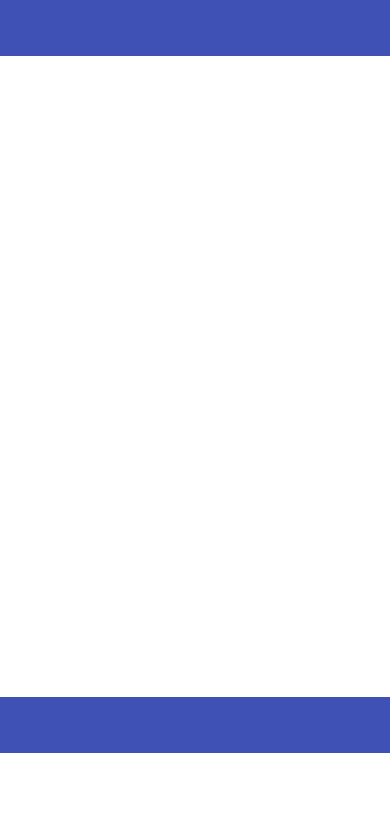
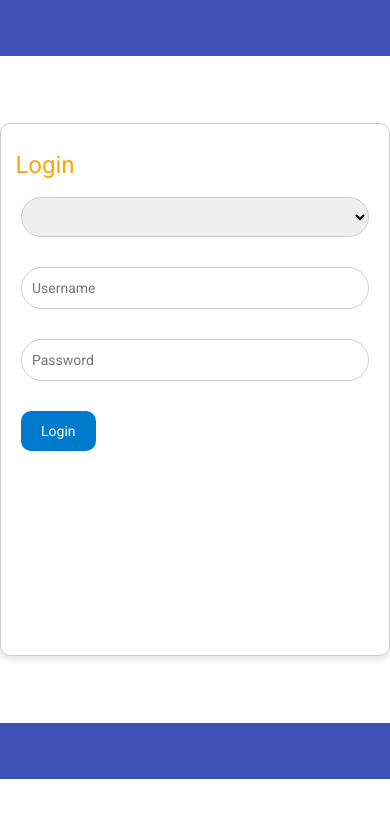
Before and after one commit to PrernaSharma16/tms-system-new, an Angular app in the folder frontend/: page / in a window 390 px wide. Shown: the top 818 px of the page. Built offline with nearby package versions, Linux system fonts and the light colour scheme.

Commit message:
2/11/2023-Yash

```diff
--- a/frontend/src/app/app.module.ts
+++ b/frontend/src/app/app.module.ts
@@ -21,6 +21,8 @@ import { ReactiveFormsModule } from '@angular/forms';
 import { SampleComponent } from './sample/sample.component';
 import { MatButtonModule } from '@angular/material/button';
 import { ErrorPageComponent } from './error-page/error-page.component';
+import { BreakpointObserver, Breakpoints } from '@angular/cdk/layout';
+
 
 @NgModule({
   declarations: [
--- a/frontend/src/app/login-body/login-body.component.css
+++ b/frontend/src/app/login-body/login-body.component.css
@@ -1,11 +1,37 @@
+/* Default styles with responsiveness for the login container */
 .login-container {
   display: flex;
   justify-content: center;
   align-items: center;
-  height: 76vh;
+  height: 79vh;
   position: relative;
 }
 
+/* Media query for screens smaller than 992px (lg) */
+@media (max-width: 991px) {
+  .login-container {
+    width: 100%;
+    margin: 0;
+  }
+}
+
+/* Media query for screens smaller than 768px (md) */
+@media (max-width: 767px) {
+  .login-container {
+    width: 100%;
+    margin: 0;
+  }
+}
+
+/* Media query for screens smaller than 576px (sm) */
+@media (max-width: 575px) {
+  .login-container {
+    width: 100%;
+    margin: 0;
+  }
+}
+
+/* Default styles for the login card */
 .login-card {
   background-color: white;
   border: 1px solid #ccc;
@@ -13,21 +39,57 @@
   padding: 20px;
   box-shadow: 0 4px 6px rgba(0, 0, 0, 0.1);
   width: 410px;
+  height: 80%;
   margin-top: -50px;
   margin-left: 900px;
-  height:80%;
 }
 
+/* Media query for screens smaller than 992px (lg) */
+@media (max-width: 991px) {
+  .login-card {
+    width: 100%;
+    margin: 0;
+  }
+}
+
+/* Media query for screens smaller than 768px (md) */
+@media (max-width: 767px) {
+  .login-card {
+    width: 100%;
+    margin: 0;
+  }
+}
+
+/* Media query for screens smaller than 576px (sm) */
+@media (max-width: 575px) {
+  .login-card {
+    width: 100%;
+    margin: 0;
+  }
+}
+
+/* Media query for screens smaller than 768px (md) */
+@media (max-width: 767px) {
+  .login-heading {
+    margin-left: 0; /* Adjust the margin to center it on smaller screens */
+  }
+
+  /* Styles for the navigation bars (mat toolbars) */
+
+}
+
+/* Default styles for the login heading */
 .login-heading {
   text-align: center;
-  color: orange; /* Blue font color */
-  margin-left:-300px;
+  color: orange;
+  margin-left: -300px;
 }
 
+/* Default styles for input fields, text-danger, select, and button */
 .input-field {
   margin: 10px 0;
-  position: relative; /* Add this to enable absolute positioning of error messages */
-  width:380px;
+  position: relative;
+  width: 100%; /* Adjusted width to 100% to fit within the card */
 }
 
 .text-danger {
--- a/frontend/src/app/login-body/login-body.component.html
+++ b/frontend/src/app/login-body/login-body.component.html
@@ -1,6 +1,8 @@
-<mat-toolbar color="primary" class="other-navbar" style="width: 1366px; position: relative;">
+<mat-toolbar color="primary" class="other-navbar" style="width: 1366px;">
   <span style="margin-left: 580px; font-size: 30px;">MINDCRAFT</span>
 </mat-toolbar>
+
+
 
 <div class="login-container">
   <div class="login-card"><br><br>
@@ -30,6 +32,6 @@
 </div>
 
 
-<mat-toolbar color="primary" class="other-navbar" style="width: 1366px; position: relative;">
+<mat-toolbar color="primary" class="other-navbar"  style="width: 1366px; position: relative;">
   <span style="margin-left: 470px; font-size: 30px;">mindcraft.in | All rights reserved</span>
 </mat-toolbar>
--- a/frontend/src/app/login-body/login-body.component.ts
+++ b/frontend/src/app/login-body/login-body.component.ts
@@ -2,9 +2,6 @@ import { HttpClient } from '@angular/common/http';
 import { Component, OnInit } from '@angular/core';
 import { FormBuilder, FormGroup, Validators } from '@angular/forms';
 import { Router } from '@angular/router';
-import { LoginForm } from './login-form.model';
-import { LoginService } from './login.service';
-import { StudentViewComponent } from '../student-view/student-view.component';
 
 @Component({
   selector: 'app-login-body',
@@ -15,6 +12,7 @@ import { StudentViewComponent } from '../student-view/student-view.component';
 export class LoginBodyComponent implements OnInit{
 
   loginForm: FormGroup;
+
 
   constructor(private formBuilder: FormBuilder, private http: HttpClient, private router: Router) {}
 
--- a/frontend/src/app/teacher-view/teacher-view.component.html
+++ b/frontend/src/app/teacher-view/teacher-view.component.html
@@ -434,6 +434,6 @@
 
 
 
-<mat-toolbar color="primary" class="other-navbar" style="width: 1350px; margin-top: 6px;">
+<mat-toolbar color="primary" class="other-navbar" style="width: 1350px;">
   <span style="margin-left: 470px; font-size: 30px;">mindcraft.in | All rights reserved</span>
 </mat-toolbar>
```
Also changed, not shown: frontend/src/app/teacher-view/teacher-view.component.ts (+4 -3 lines).
